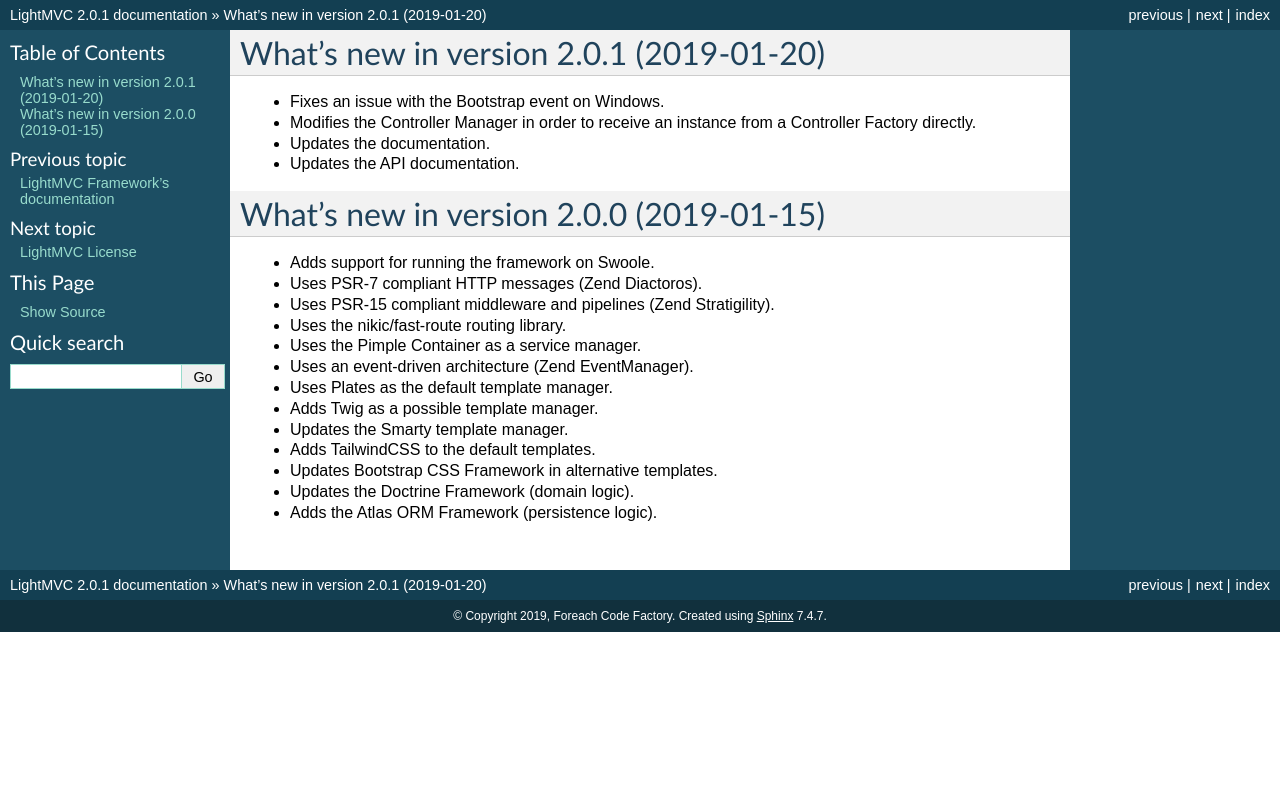
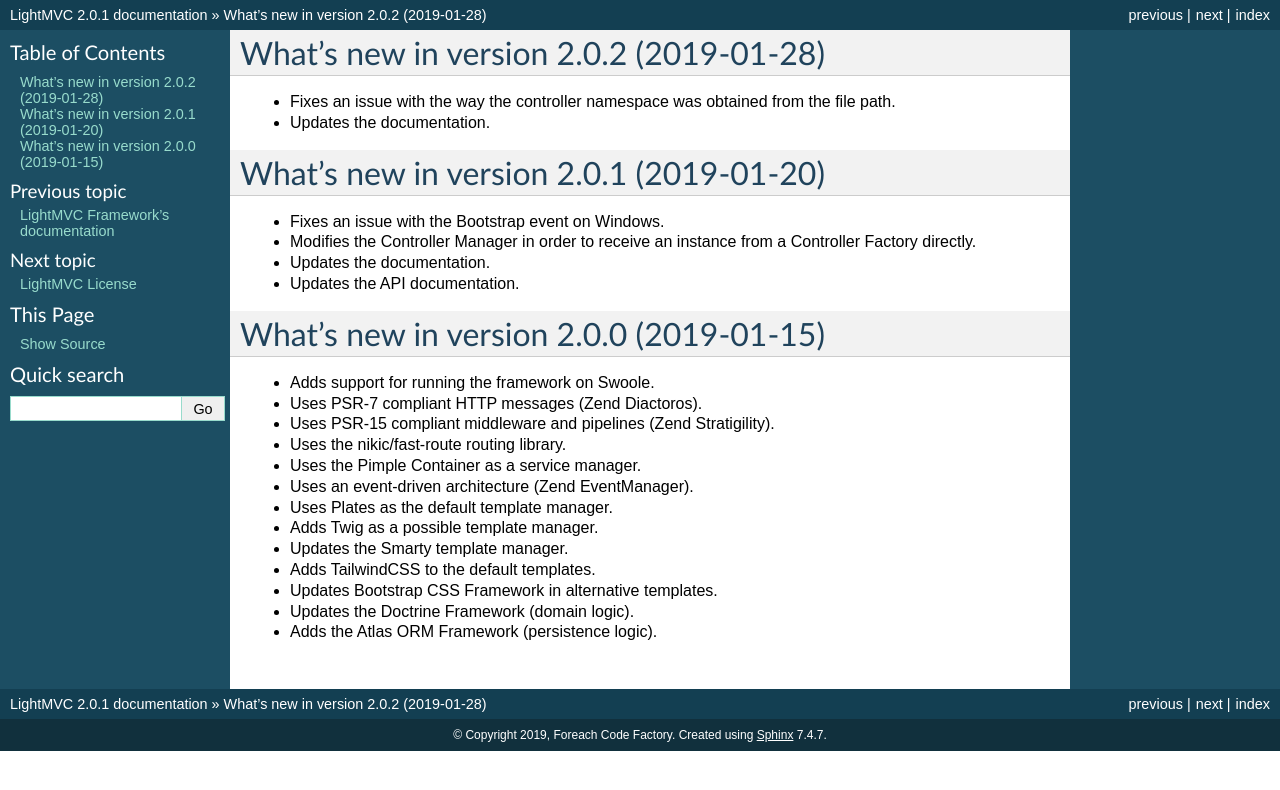
Before and after one commit to andrewscaya/ascmvc, a Sphinx documentation site: the page built from docs/whats_new.rst, in a window 1280 px wide. Shown: the top 790 px of the page. Built offline with Sphinx 7.4.7, drawn with Linux system fonts in a browser that asks for light colours.

Commit message:
2019-01-22 AC: Updates the documentation and the CHANGELOG.

```diff
--- a/docs/whats_new.rst
+++ b/docs/whats_new.rst
@@ -1,4 +1,11 @@
 .. _WhatsNewAnchor:
+
+What's new in version 2.0.2 (2019-01-28)
+========================================
+
+* Fixes an issue with the way the controller namespace was obtained from the file path.
+
+* Updates the documentation.
 
 What's new in version 2.0.1 (2019-01-20)
 ========================================
```
Also changed, not shown: CHANGELOG.md (+2 -1 lines).
